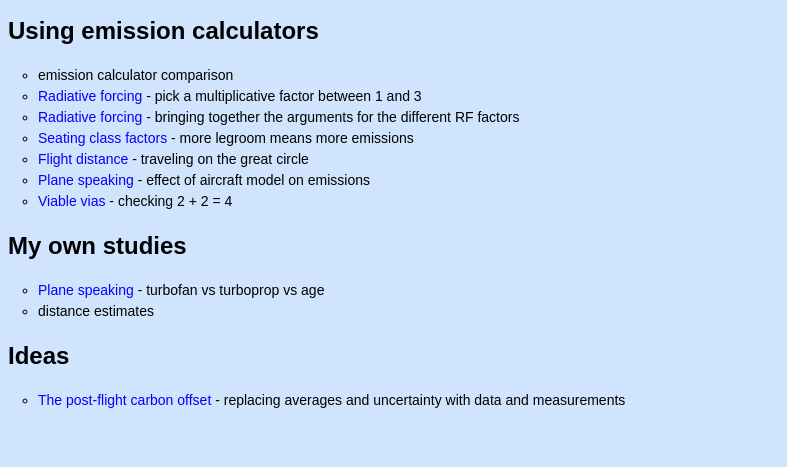
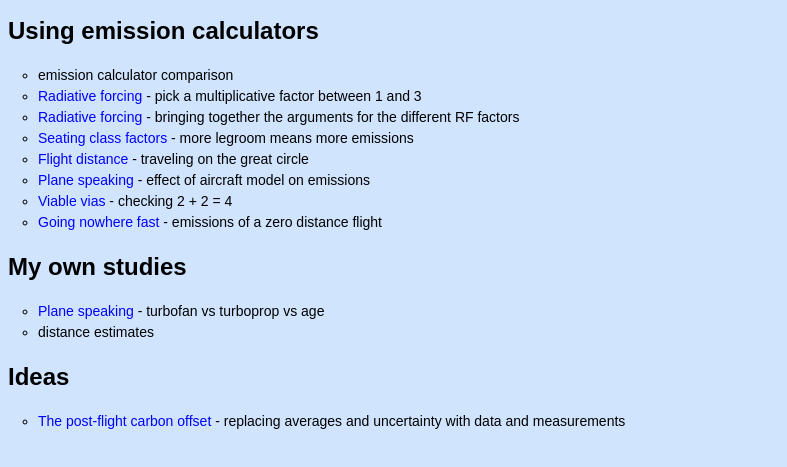
Before and after one commit to sredford/sredford.github.io, a plain HTML site: page co2ono.html in a window 1280 px wide. Shown: the part 149-616 px from the top of the page, without its empty margins (0-787 px from the left). Drawn offline with Linux system fonts and the light colour scheme.

Commit message:
Added link to going nowhere fast

```diff
--- a/co2ono.html
+++ b/co2ono.html
@@ -50,6 +50,7 @@ line-height: 1.5em;
 <li><a href="co2ono/distance_estimates.html"style="color:blue;text-decoration:none;">Flight distance</a> - traveling on the great circle </li>
 <li><a href="co2ono/plane_speaking.html"style="color:blue;text-decoration:none;">Plane speaking</a> - effect of aircraft model on emissions </li>
 <li><a href="co2ono/viable_vias.html"style="color:blue;text-decoration:none;">Viable vias</a> - checking 2 + 2 = 4 </li>
+<li><a href="co2ono/going_nowhere_fast.html"style="color:blue;text-decoration:none;">Going nowhere fast</a> - emissions of a zero distance flight </li>
 </ul>
 
 <h2> My own studies </h2>
```
